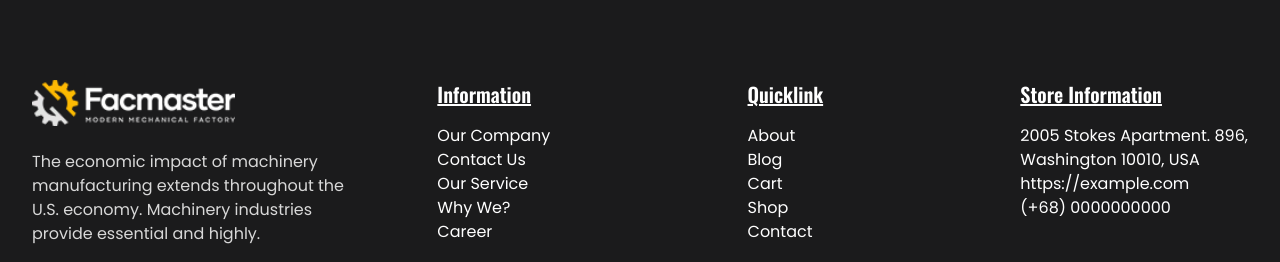
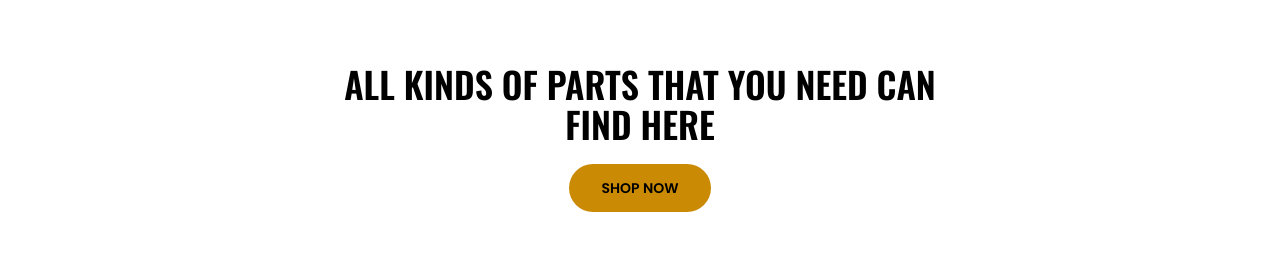
Before and after one commit to NishatFariza/car-parts-manufacturer-client, a React (Create React App) app: page / in a window 1280 px wide. Shown: the part 1660-1922 px from the top of the page. Built offline with nearby package versions, Linux system fonts and the light colour scheme; no server answers.

Commit message:
callTo action title added

```diff
--- a/src/App.css
+++ b/src/App.css
@@ -5,7 +5,7 @@
 body, a{
   font-family: 'Poppins', sans-serif;
 }
-h1, h2, h3, h4, h5, h6{
+h1, h2, h3, h4, h5, h6, button{
   font-family: 'Oswald', sans-serif;
 }
 .primary-color{
--- a/src/Pages/HomePage/CallToAction/CallToAction.jsx
+++ b/src/Pages/HomePage/CallToAction/CallToAction.jsx
@@ -1,11 +1,23 @@
-import React from 'react';
+import React from "react";
+import { Link } from "react-router-dom";
 
 const CallToAction = () => {
-    return (
-        <div>
-
-        </div>
-    );
+  return (
+    <div className="lg:px-8">
+      <div className="lg:w-6/12 md:w-8/12 sm:w-10/12 w-11/12 mx-auto text-center my-16">
+        <h2 className="md:text-4xl text-2xl font-semibold mb-2 text-black mb-5">
+          ALL KINDS OF PARTS THAT YOU NEED CAN FIND HERE
+        </h2>
+        <Link
+          to="/"
+          class="btn bg-yellow-600 border-0 hover:bg-stone-200 rounded-full px-8 uppercase duration-300 text-black"
+        >
+          Shop Now
+        </Link>
+      </div>
+      <div className=""></div>
+    </div>
+  );
 };
 
 export default CallToAction;
--- a/src/Pages/HomePage/Home/Home.jsx
+++ b/src/Pages/HomePage/Home/Home.jsx
@@ -3,7 +3,7 @@ import Products from "../AllProducts/Products/Products";
 import Reviews from "../AllReviews/Reviews/Reviews";
 import Banner from "../Banner/Banner";
 import BusinessSummary from "../BusinessSummary/BusinessSummary";
-
+import CallToAction from "../CallToAction/CallToAction";
 
 const Home = () => {
   return (
@@ -11,7 +11,8 @@ const Home = () => {
       <Banner></Banner>
       <Products></Products>
       <BusinessSummary></BusinessSummary>
-       <Reviews></Reviews>
+      <Reviews></Reviews>
+      <CallToAction></CallToAction>
     </div>
   );
 };
```
